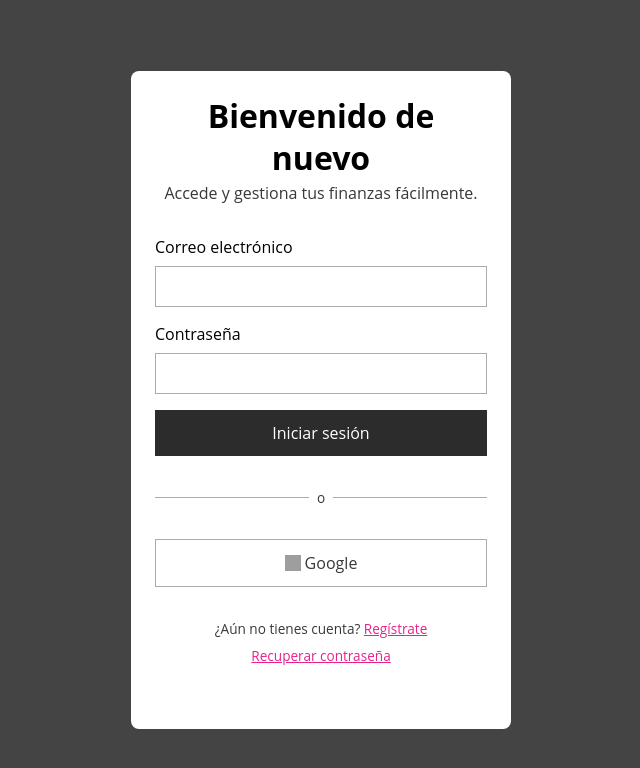
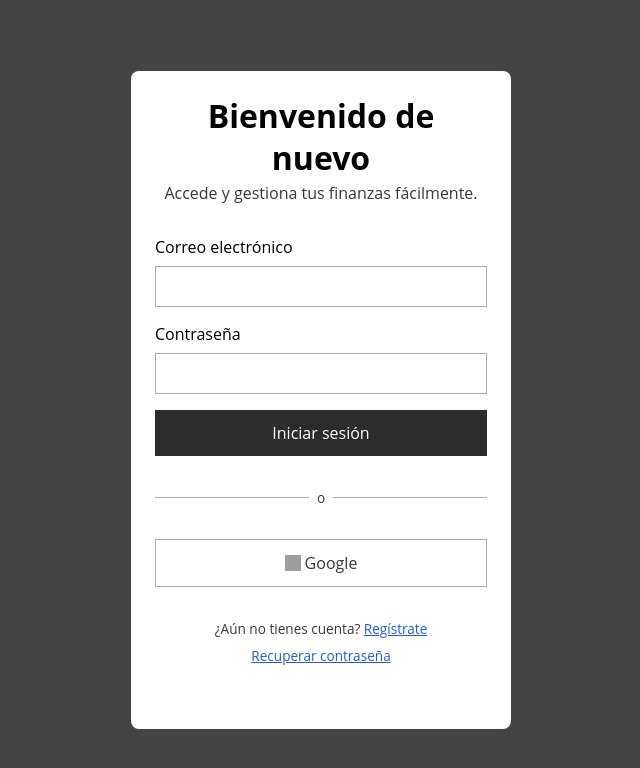
Before and after one commit to Jopzik/roastly-design-tokens-demo, a website: page index.html in a window 1280 px wide. Shown: the whole page, without its empty margins (319-959 px from the left). Drawn offline with Linux system fonts and the light colour scheme; grey boxes are pictures that could not be loaded.

Commit message:
Reset links

```diff
--- a/variables.css
+++ b/variables.css
@@ -14,7 +14,7 @@
   --rds-color-text-prominent: #000000;
   --rds-color-text-brand: #2c2c2c;
   --rds-color-text-title: #000000;
-  --rds-color-text-link: #e8238c;
+  --rds-color-text-link: #235be9;
   --rds-color-border-default: #ababab;
   --rds-color-border-brand: #2c2c2c;
   --rds-color-icon-default: #383838;
--- a/variables.js
+++ b/variables.js
@@ -13,7 +13,7 @@ export const rdsColorTextOnColor = "#ffffff";
 export const rdsColorTextProminent = "#000000";
 export const rdsColorTextBrand = "#2c2c2c";
 export const rdsColorTextTitle = "#000000";
-export const rdsColorTextLink = "#e8238c";
+export const rdsColorTextLink = "#235be9";
 export const rdsColorBorderDefault = "#ababab";
 export const rdsColorBorderBrand = "#2c2c2c";
 export const rdsColorIconDefault = "#383838";
```
